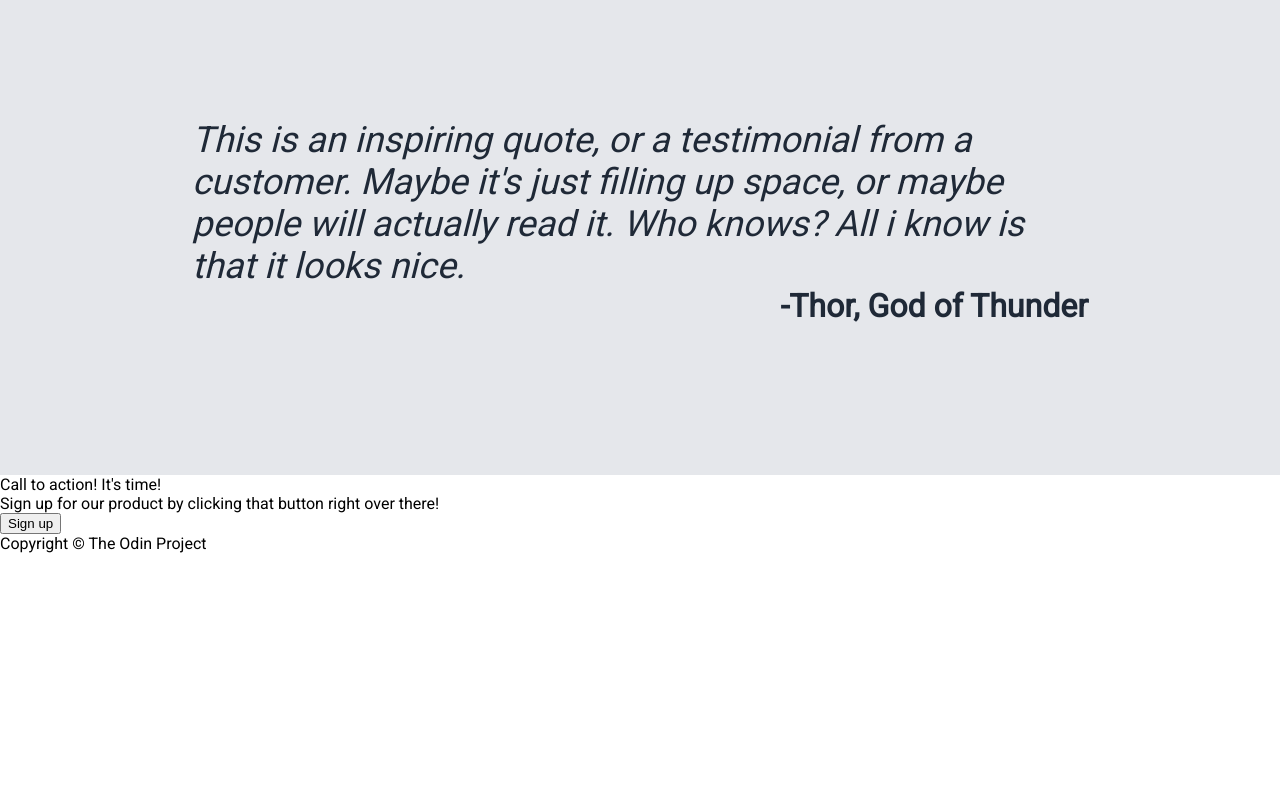
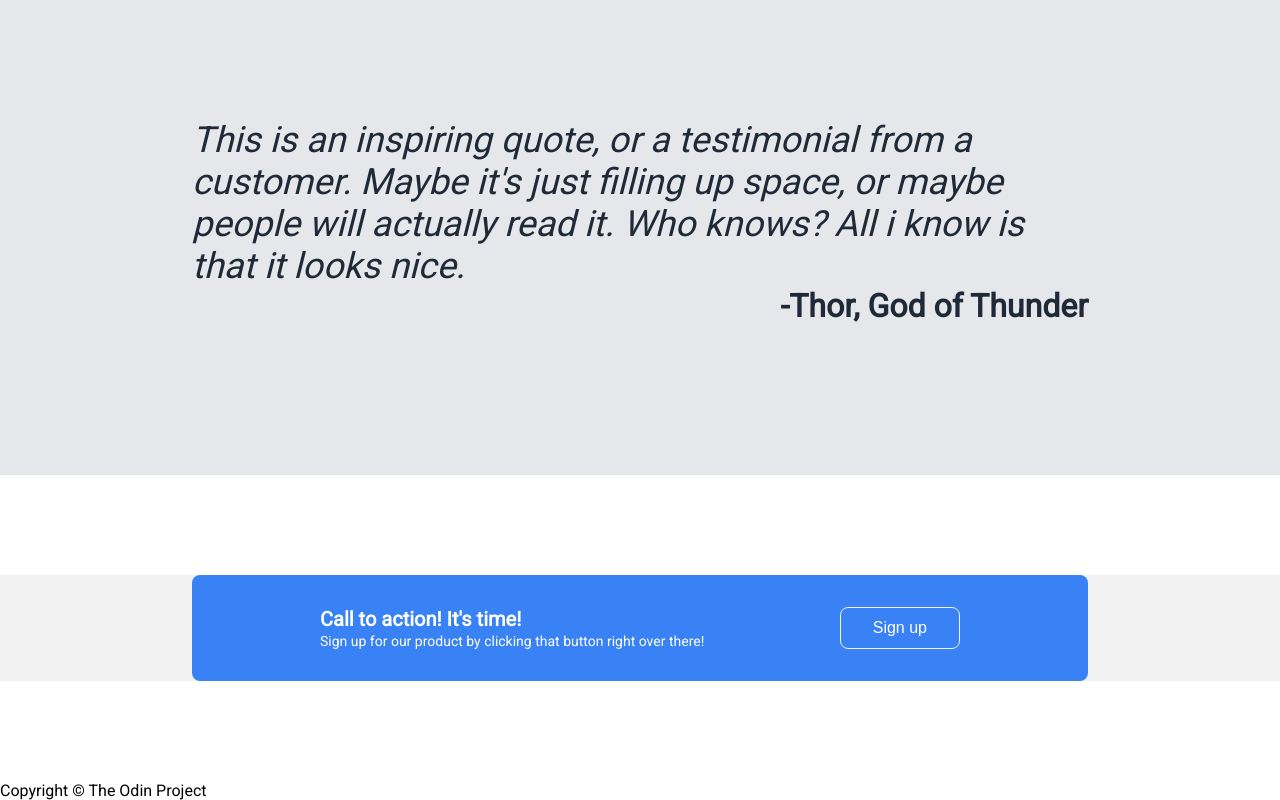
Before and after one commit to markosinjo/odin-landing-page, a plain HTML site: page index.html in a window 1280 px wide. Shown: the part 1075-1875 px from the top of the page. Before the commit the page ends 1628 px from the top, so only its background shows below. Drawn offline with Linux system fonts and the light colour scheme.

Commit message:
Add signup section style

```diff
--- a/index.html
+++ b/index.html
@@ -60,10 +60,14 @@
             <p class="quote-author">-Thor, God of Thunder</p>
         </div>
     </div>
-    <div>
-        <p>Call to action! It's time!</p>
-        <p>Sign up for our product by clicking that button right over there!</p>
-        <button>Sign up</button>
+    <div class="signup-color">
+        <div class="sign-up">
+            <div>
+                <p class="top-text">Call to action! It's time!</p>
+                <p class="bottom-text">Sign up for our product by clicking that button right over there!</p>
+            </div>
+            <button class="signup-button">Sign up</button>
+        </div>
     </div>
     <footer>
         Copyright © The Odin Project
--- a/styles.css
+++ b/styles.css
@@ -67,7 +67,7 @@ h1 {
     width: 500px;
 }
 
-.header-button {
+.header-button, .signup-button {
     font-size: 16px;
     font-weight: 500;
     padding: 8px 32px;
@@ -124,6 +124,35 @@ h2 {
     font-weight: 800;
     font-style: normal;
 }
+
+.signup-color {
+    background-color: #f2f2f2;
+}
+.sign-up {
+    margin: 100px 15% 100px 15%;
+    background-color: #3882f6;
+    border: 1px solod #3882f6;
+    border-radius: 8px;
+    color: white;
+    padding: 32px 128px;
+    display: flex;
+    justify-content: space-between;
+}
+
+.signup-button {
+    border: 1px solid #f2f2f2;
+}
+
+.top-text {
+    font-weight: bold;
+    font-size: 20px;
+}
+
+.bottom-text {
+    padding-top: 2px;
+    font-size: 14px;
+}
+
 ul {
     list-style-type: none;
     margin: 0;
```
